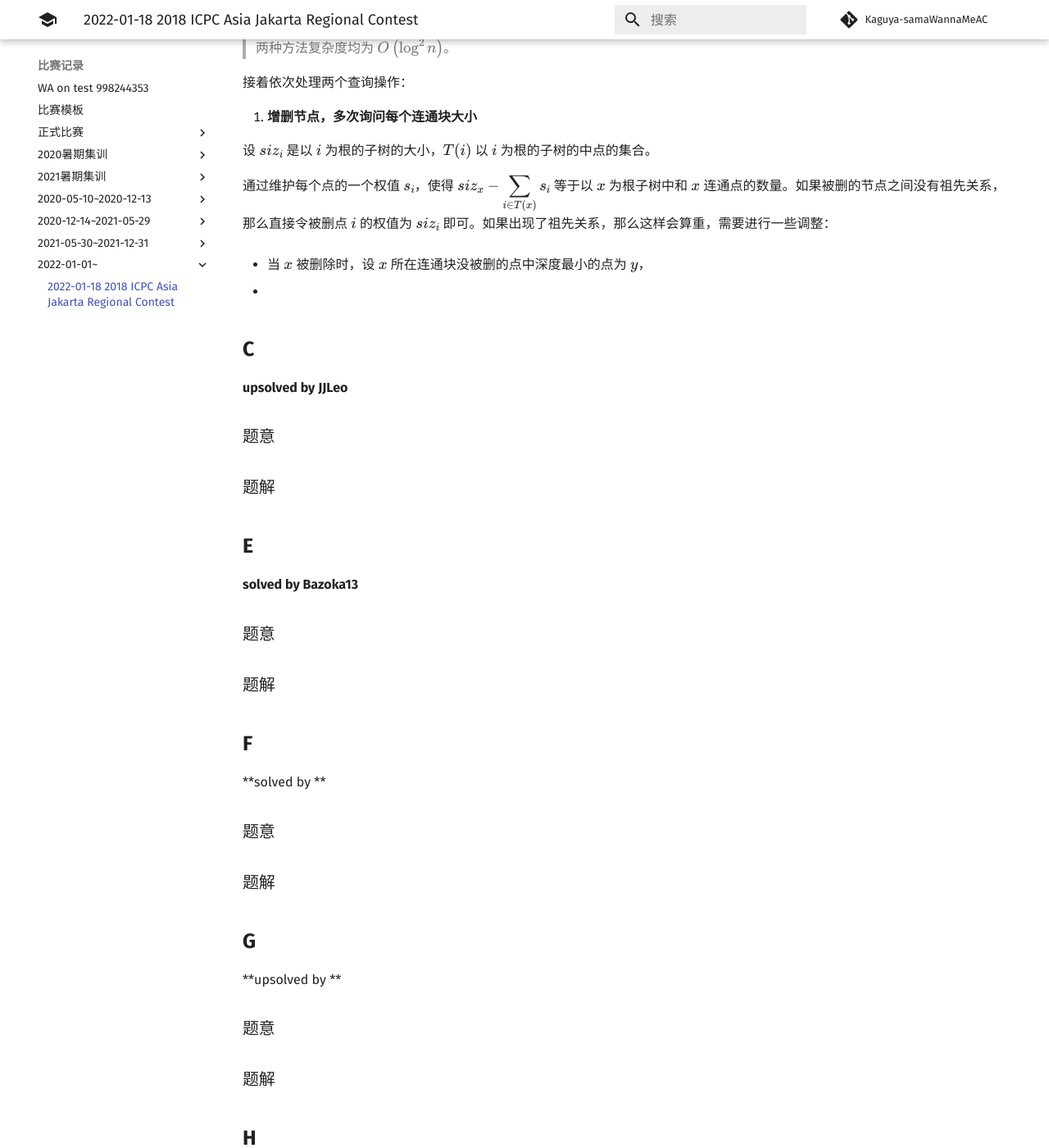
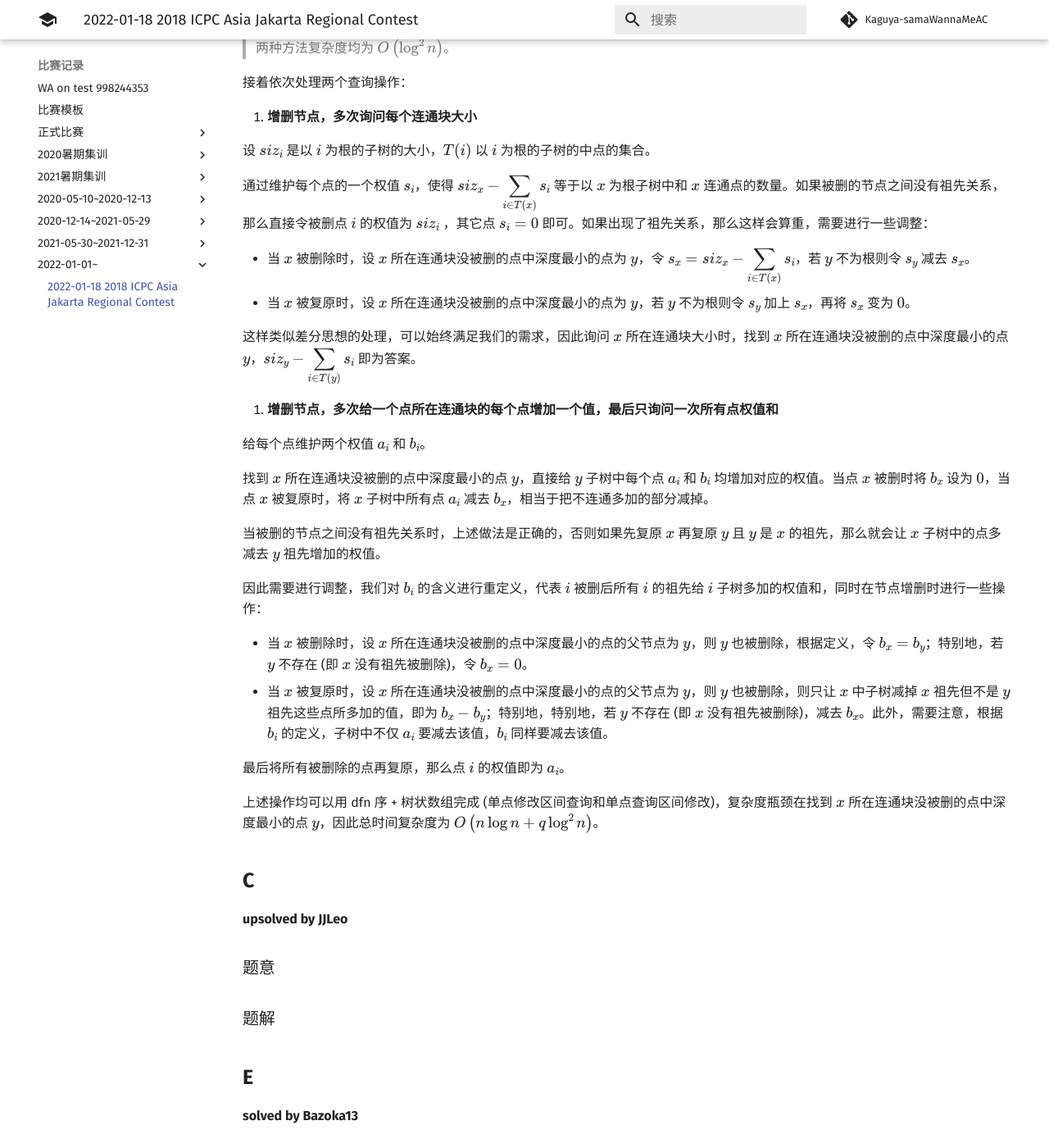
Before and after one commit to Kaguya-samaWannaMeAC/kaguya-samawannameac.github.io, an MkDocs documentation site: the page built from docs/contest/2022-01-18 2018 ICPC Asia Jakarta Regional Contest.md, in a window 1280 px wide and 1400 px high, scrolled down 1239 px. Shown: the whole window at 82% size. Built offline with MkDocs 1.6.1 and Material for MkDocs 9.7.7, drawn with Linux system fonts in a browser that asks for light colours; comment, search, counter and statistics services are not loaded.

Commit message:
Update 2022-01-18 2018 ICPC Asia Jakarta Regional Contest.md

```diff
--- a/docs/contest/2022-01-18 2018 ICPC Asia Jakarta Regional Contest.md
+++ b/docs/contest/2022-01-18 2018 ICPC Asia Jakarta Regional Contest.md
@@ -54,13 +54,29 @@ $n$ 个节点的树，$q$ 次以下三种操作之一：
 
    设 $\textit{siz}_i$ 是以 $i$ 为根的子树的大小，$T(i)$ 以 $i$ 为根的子树的中点的集合。
 
-   通过维护每个点的一个权值 $s_i$，使得 $\displaystyle \textit{siz}_x- \sum_{i \in T(x)} s_i$ 等于以 $x$ 为根子树中和 $x$ 连通点的数量。如果被删的节点之间没有祖先关系，那么直接令被删点 $i$ 的权值为 $\textit{siz}_i$ 即可。如果出现了祖先关系，那么这样会算重，需要进行一些调整：
+   通过维护每个点的一个权值 $s_i$，使得 $\displaystyle \textit{siz}_x- \sum_{i \in T(x)} s_i$ 等于以 $x$ 为根子树中和 $x$ 连通点的数量。如果被删的节点之间没有祖先关系，那么直接令被删点 $i$ 的权值为 $\textit{siz}_i$ ，其它点 $s_i=0$ 即可。如果出现了祖先关系，那么这样会算重，需要进行一些调整：
 
-   - 当 $x$ 被删除时，设 $x$ 所在连通块没被删的点中深度最小的点为 $y$，
+   - 当 $x$ 被删除时，设 $x$ 所在连通块没被删的点中深度最小的点为 $y$，令 $s_x=\displaystyle \textit{siz}_x- \sum_{i \in T(x)} s_i$，若 $y$ 不为根则令 $s_y$ 减去 $s_x$。
+   - 当 $x$ 被复原时，设 $x$ 所在连通块没被删的点中深度最小的点为 $y$，若 $y$ 不为根则令 $s_y$ 加上 $s_x$，再将 $s_x$ 变为 $0$。
 
+   这样类似差分思想的处理，可以始终满足我们的需求，因此询问 $x$ 所在连通块大小时，找到 $x$ 所在连通块没被删的点中深度最小的点 $y$，$\displaystyle \textit{siz}_y- \sum_{i \in T(y)} s_i$ 即为答案。
 
+2. **增删节点，多次给一个点所在连通块的每个点增加一个值，最后只询问一次所有点权值和**
 
-2.
+   给每个点维护两个权值 $a_i$ 和 $b_i$。
+
+   找到 $x$ 所在连通块没被删的点中深度最小的点 $y$，直接给 $y$ 子树中每个点 $a_i$ 和 $b_i$ 均增加对应的权值。当点 $x$ 被删时将 $b_x$ 设为 $0$，当点 $x$ 被复原时，将 $x$ 子树中所有点 $a_i$ 减去 $b_x$，相当于把不连通多加的部分减掉。
+
+   当被删的节点之间没有祖先关系时，上述做法是正确的，否则如果先复原 $x$ 再复原 $y$ 且 $y$ 是 $x$ 的祖先，那么就会让 $x$ 子树中的点多减去 $y$ 祖先增加的权值。
+
+   因此需要进行调整，我们对 $b_i$ 的含义进行重定义，代表 $i$ 被删后所有 $i$ 的祖先给 $i$ 子树多加的权值和，同时在节点增删时进行一些操作：
+
+   - 当 $x$ 被删除时，设 $x$ 所在连通块没被删的点中深度最小的点的父节点为 $y$，则 $y$ 也被删除，根据定义，令 $b_x=b_y$；特别地，若 $y$ 不存在 (即 $x$ 没有祖先被删除)，令 $b_x=0$。
+   - 当 $x$ 被复原时，设 $x$ 所在连通块没被删的点中深度最小的点的父节点为 $y$，则 $y$ 也被删除，则只让 $x$ 中子树减掉 $x$ 祖先但不是 $y$ 祖先这些点所多加的值，即为 $b_x-b_y$；特别地，特别地，若 $y$ 不存在 (即 $x$ 没有祖先被删除)，减去 $b_x$。此外，需要注意，根据 $b_i$ 的定义，子树中不仅 $a_i$ 要减去该值，$b_i$ 同样要减去该值。
+
+   最后将所有被删除的点再复原，那么点 $i$ 的权值即为 $a_i$。
+
+上述操作均可以用 dfn 序 + 树状数组完成 (单点修改区间查询和单点查询区间修改)，复杂度瓶颈在找到 $x$ 所在连通块没被删的点中深度最小的点 $y$，因此总时间复杂度为 $O\left(n \log n + q \log ^2 n\right)$。
 
 ## **C**
 
```
